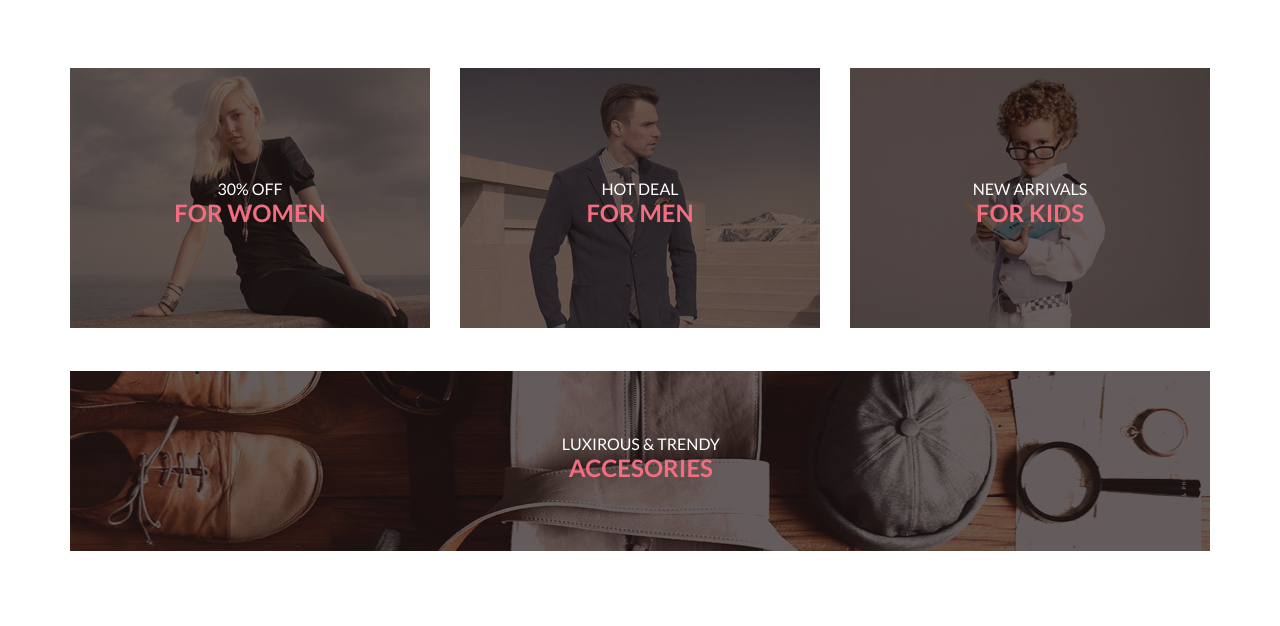
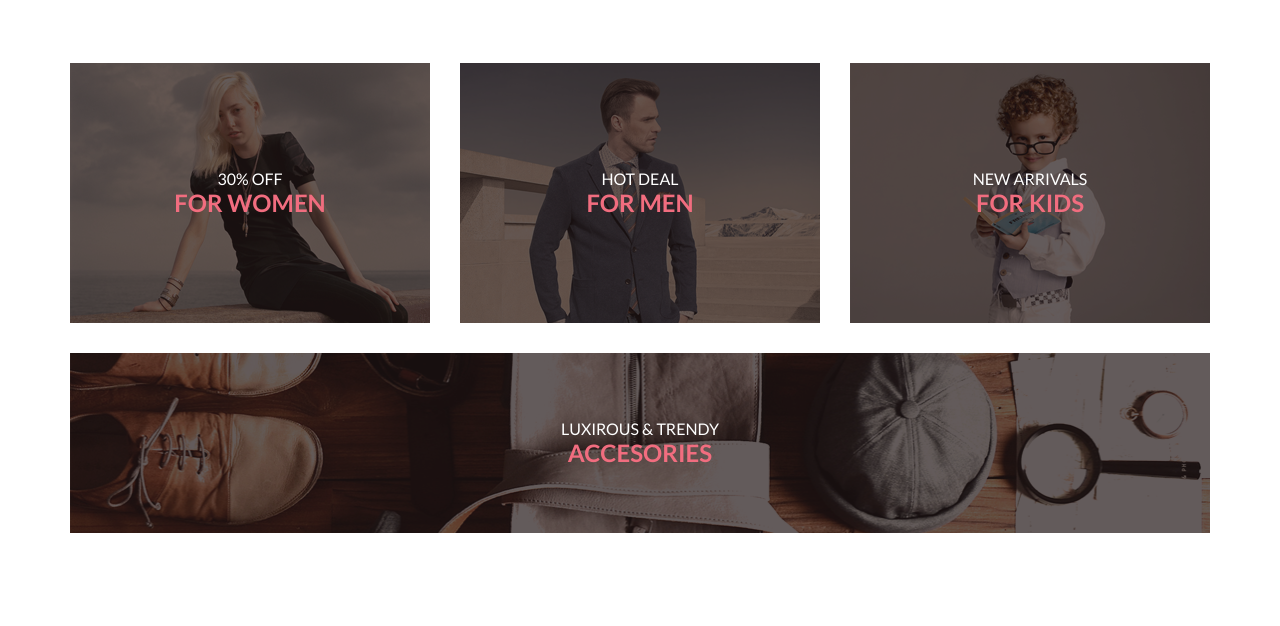
Before and after one commit to VladBorod/Adative-positioning.io, a plain HTML site: page index.html in a window 1280 px wide. Shown: the part 688-1314 px from the top of the page. Drawn offline with Linux system fonts and the light colour scheme.

Commit message:
pre edit before HW 7

```diff
--- a/index.html
+++ b/index.html
@@ -28,41 +28,30 @@
             <img class="brand_man_img" src="/img/brandManImg.png" alt="Serious man in the coat">
             <img class="brand_rectangle" src="/svg/rectangleBrand.svg" alt="rectangle for nothing">
             <div class="brand_text">
+
                 <h1 class="brand_text">THE BRAND <br><span class="brand_text_luxerious">OF LUXERIOUS </span><span class="brand_text_fashion">FASHION</span></h1>
             </div>
         </div>
         <div class="offer center">
             <!-- 1 -->
             <div class="offer_item">
-                <img class="offer_front_img_123" src="/img/offerImg1.png" alt="offer one">
-                <img class="offer_back_img_123" src="/img/offerRectangle123.png" alt="rectangle">
-                <div class="offer_typography offer">
-                    <h2 class="offer_typography">30% OFF <br><span class="offer_main_text">FOR WOMEN</span></h2>
-                </div>
+                <img src="/img/offerImg1.png" alt="offer one">
+                <h4>30% OFF <br><span>FOR WOMEN</span></h4>
             </div>
             <!-- 2 -->
             <div class="offer_item">
-                <img class="offer_front_img_123" src="/img/offerImg2.png" alt="offer two">
-                <img class="offer_back_img_123" src="/img/offerRectangle123.png" alt="rectangle">
-                <div class="offer_typography offer">
-                    <h2 class="offer_typography">HOT DEAL <br><span class="offer_main_text">FOR MEN</span></h2>
-                </div>
+                <img src="/img/offerImg2.png" alt="offer two">
+                <h4>HOT DEAL <br><span>FOR MEN</span></h4>
             </div>
             <!-- 3 -->
             <div class="offer_item">
-                <img class="offer_front_img_123" src="/img/offerImg3.png" alt="offer three">
-                <img class="offer_back_img_123" src="/img/offerRectangle123.png" alt="rectangle">
-                <div class="offer_typography offer">
-                    <h2 class="offer_typography">NEW ARRIVALS <br><span class="offer_main_text">FOR KIDS</span></h2>
-                </div>
+                <img src="/img/offerImg3.png" alt="offer three">
+                <h4>NEW ARRIVALS <br><span>FOR KIDS</span></h4>
             </div>
             <!-- 4 -->
-            <div class="offer_item_4">
-                <img class="offer_front_img_4" src="/img/offerImg4.png" alt="offer four">
-                <img class="offer_back_img_4" src="/img/offerRectangle4.png" alt="big rectangle">
-                <div class="offer_typography offer">
-                    <h2 class="offer_typography_4">LUXIROUS & TRENDY <br><span class="offer_main_text">ACCESORIES</span></h2>
-                </div>
+            <div class="offer_item_big">
+                <img src="/img/offerImg4.png" alt="offer four">
+                <h4>LUXIROUS & TRENDY <br><span>ACCESORIES</span></h4>
             </div>
         </div>
         <div class="product_logo center">
--- a/style.css
+++ b/style.css
@@ -163,90 +163,78 @@ body {
 .offer {
     padding-top: 65px;
     display: grid;
-    grid-template-columns: 1fr 1fr 1fr;
+    grid-template-columns: repeat(3, 360px);
     grid-template-rows: 260px 180px;
-    align-items: center;
-    align-content: space-between;
-    justify-items: start;
-    grid-column-gap: 30px;
-    grid-row-gap: 20px;
+    gap: 30px;
 }
 
 .offer_item {
-    width: 360px;
-    height: 250px;
+    position: relative;
+    background: rgba(33, 22, 22, 0.7);
+    display: flex;
+    flex-wrap: wrap;
+    justify-content: center;
+    align-items: center;
 }
 
-.offer_item_4 {
+.offer_item_big {
     grid-column: 1 / span 3;
-    grid-row: 2 / span 2;
+    position: relative;
+    background: rgba(33, 22, 22, 0.7);
+    display: flex;
+    flex-wrap: wrap;
+    justify-content: center;
+    align-items: center;
 }
 
-.offer_front_img_123 {
-    width: 360px;
-    height: 260px;
-    position: absolute;
+.offer_item img {
+    width: 100%;
+    z-index: -1;
+    /* position: inherit; */
 }
 
-.offer_back_img_123 {
-    width: 360px;
-    height: 260px;
-    position: absolute;
+.offer_item_big img {
+    width: 100%;
+    z-index: -1;
+    /* position: inherit; */
 }
 
-.offer_front_img_4 {
-    min-height: 180px;
+.offer_item h4 {
     position: absolute;
-}
-
-.offer_back_img_4 {
-    min-height: 180px;
-    position: absolute;
-}
-
-.offer_typography {
-    width: 154px;
-    height: 50px;
     color: #FFF;
     text-align: center;
-    font-family: "Lato";
+    font-family: Lato;
     font-size: 16px;
     font-style: normal;
     font-weight: 400;
     line-height: normal;
-    position: relative;
-    display: flex;
-    flex-direction: column;
-    flex-wrap: nowrap;
-    align-content: flex-end;
-    align-items: stretch;
-    justify-content: center;
-    margin-left: auto;
-    margin-right: auto;
-    margin-top: 30px;
-    position: relative;
 }
 
-.offer_typography_4 {
-    width: 159.72px;
-    height: 50px;
+.offer_item_big h4 {
+    position: absolute;
     color: #FFF;
     text-align: center;
-    font-family: "Lato";
+    font-family: Lato;
     font-size: 16px;
     font-style: normal;
     font-weight: 400;
     line-height: normal;
-    position: absolute;
-    margin-left: 491px;
-    margin-right: auto;
-    margin-bottom: 65px;
-    position: relative;
 }
 
-.offer_main_text {
+.offer_item span {
+    position: relative;
     color: #F16D7F;
-    font-family: "Lato";
+    font-family: Lato;
+    font-size: 24px;
+    font-style: normal;
+    font-weight: 700;
+    line-height: normal;
+}
+
+.offer_item_big span {
+    position: relative;
+    color: #F16D7F;
+    font-family: Lato;
     font-size: 24px;
     font-style: normal;
     font-weight: 700;
@@ -264,7 +252,6 @@ body {
 }
 
 .product_logo_representation {
-    /* padding-top: 96px; */
     color: #222;
     font-family: "Lato";
     font-size: 20px;
@@ -288,8 +275,11 @@ body {
 .product {
     padding-top: 47px;
     gap: 30px;
-    display: flex;
-    flex-wrap: wrap;
+    /* display: flex;
+    flex-wrap: wrap; */
+    display: grid;
+    grid-template-columns: repeat(auto-fit, 360px);
+    gap: 30px;
 }
 
 .product_item {
@@ -334,7 +324,7 @@ body {
     font-family: "Lato";
     font-size: 13px;
     font-style: normal;
-    font-weight: 400;
+    font-weight: 700;
     line-height: normal;
     /* margin-left: 16px; */
     padding-left: 16px;
@@ -382,34 +372,18 @@ body {
     border: 2px solid #FF6A6A;
 }
 
-
-/* .browse_button {
-    padding-top: 48px;
-    padding-bottom: 48px;
-    display: flex;
-    flex-direction: column;
-    align-items: center;
-    justify-content: center;
-    flex-wrap: nowrap;
+@media (max-width: 1140px) {
+    .center {
+        padding-left: calc(50% - 510px);
+        padding-right: calc(50% - 510px);
+    }
+    .header_menu_buttons {
+        display: -webkit-box;
+        display: -ms-flexbox;
+        display: flex;
+        -webkit-box-align: center;
+        -ms-flex-align: center;
+        align-items: center;
+        gap: 25px;
+    }
 }
-.browse_button_rectangle {
-    width: 212px;
-    height: 48px;
-    background-color: #FFF;
-    border-color: #F26376;
-    /* border: #F26376; */
-
-
-/*
-box-shadow: none;
-
-}
-.browse_button_text {
-    color: #F26376;
-    font-family: "Lato";
-    font-size: 16px;
-    font-style: normal;
-    font-weight: 400;
-    line-height: normal;
-}
-*/
```
